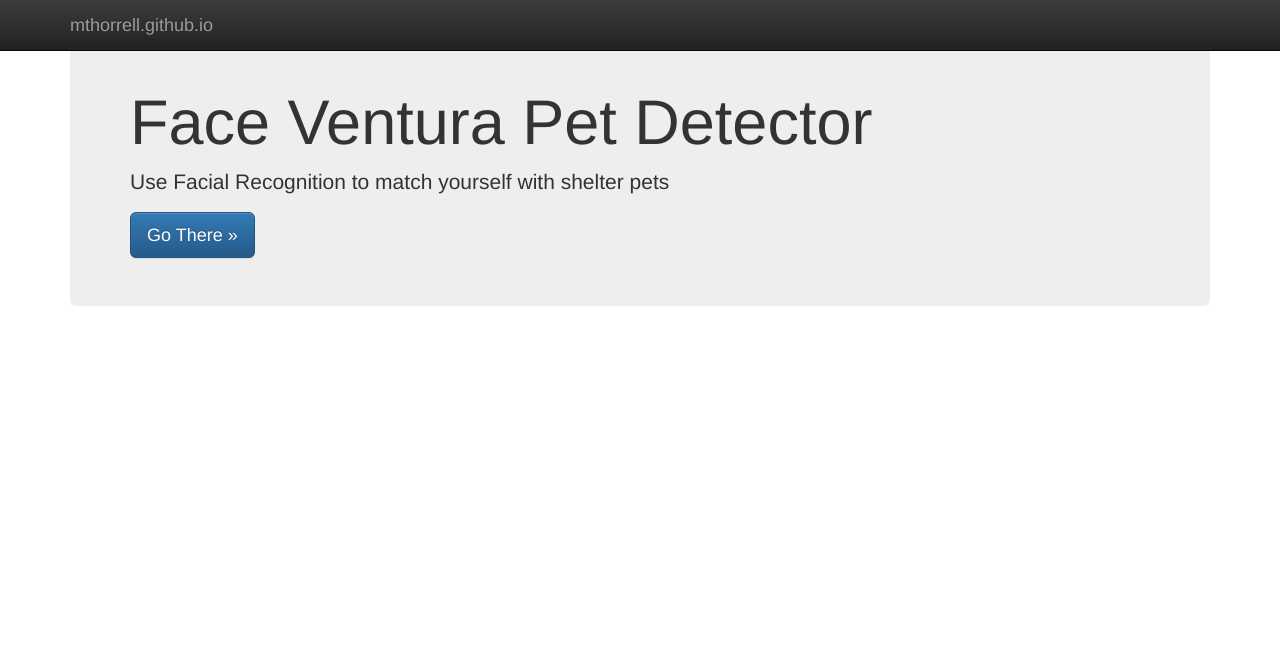
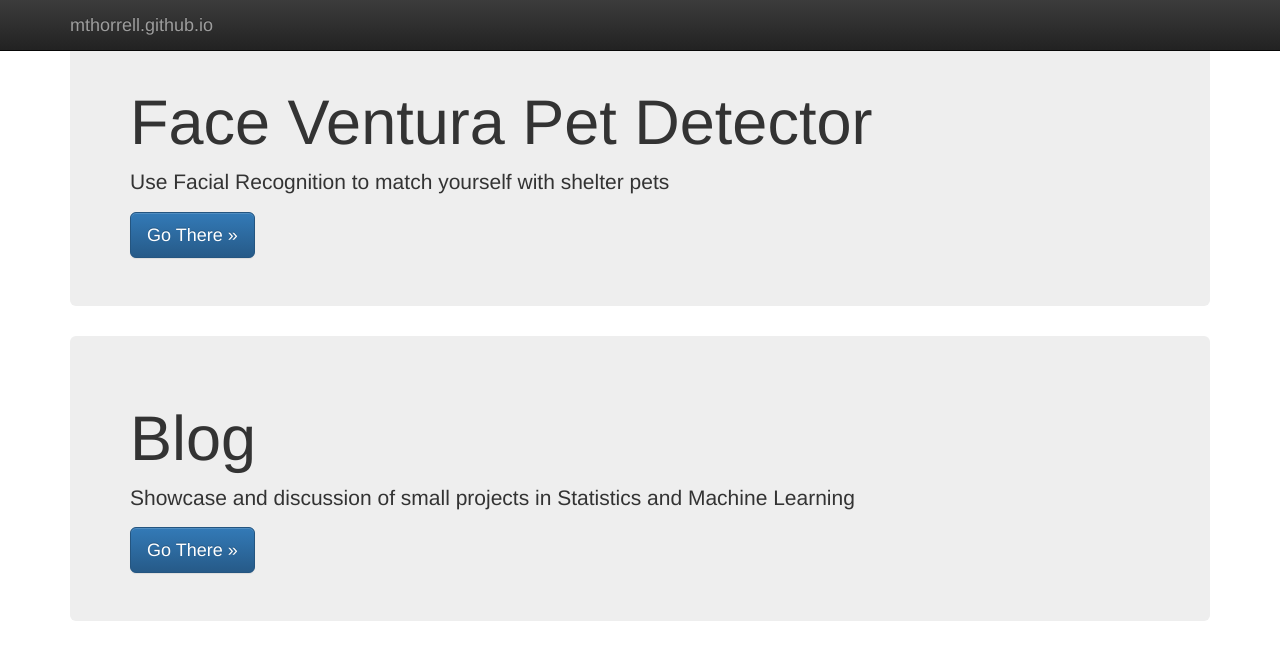
Before and after one commit to mthorrell/mthorrell.github.io, a plain HTML site: page index.html in a window 1280 px wide. Drawn offline with nearby package versions, Linux system fonts and the light colour scheme.

Commit message:
added blog

```diff
--- a/index.html
+++ b/index.html
@@ -87,6 +87,19 @@
           >Go There &raquo;</a
         >
       </div>
+      <div class="jumbotron">
+        <h1>Blog</h1>
+        <p class="lead">
+          Showcase and discussion of small projects in Statistics and Machine
+          Learning
+        </p>
+        <a
+          class="btn btn-lg btn-primary"
+          href="https://mthorrell.github.io/horrellblog"
+          role="button"
+          >Go There &raquo;</a
+        >
+      </div>
     </main>
 
     <!-- Bootstrap core JavaScript
```
Also changed, not shown: 1 other file.
